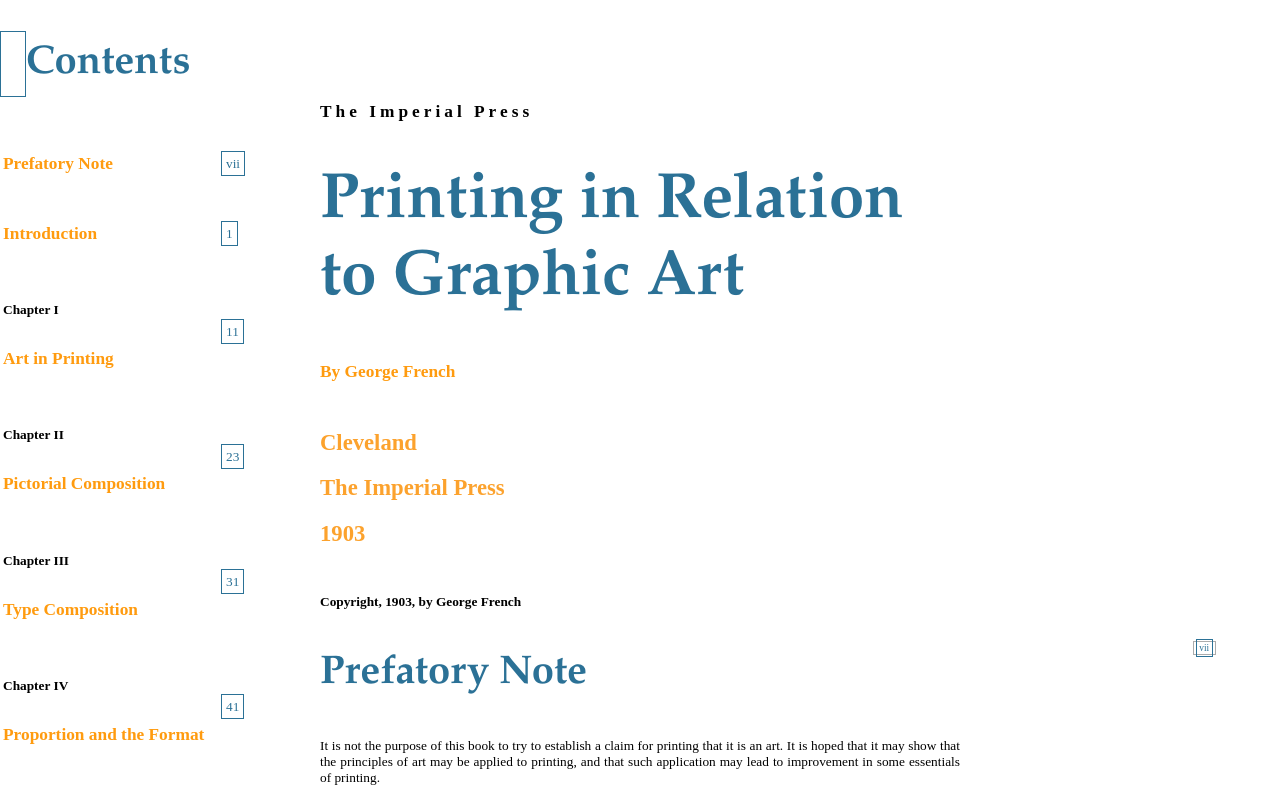
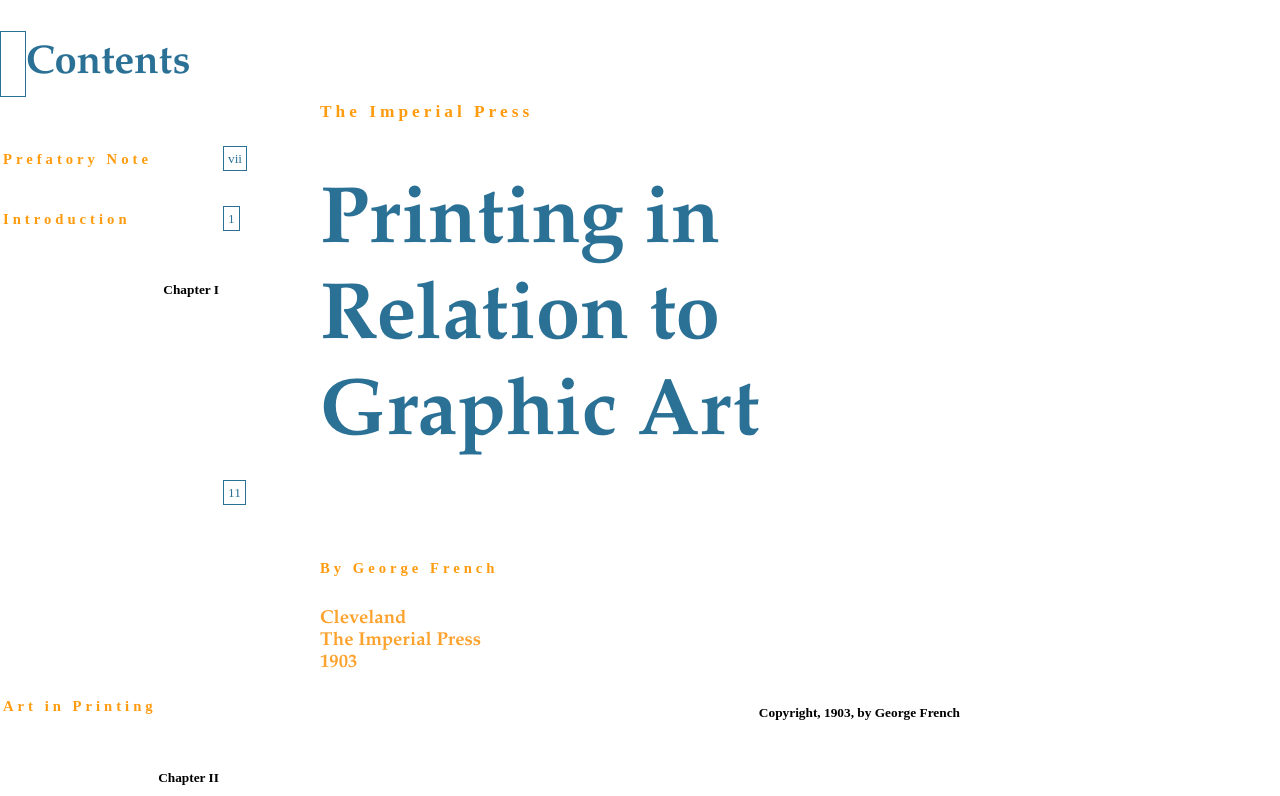
Before and after one commit to pho01/github-demo, a plain HTML site: page book.html in a window 1280 px wide. Shown: the top 796 px of the page. Drawn offline with Linux system fonts and the light colour scheme.

Commit message:
0228_night

```diff
--- a/style.css
+++ b/style.css
@@ -7,24 +7,40 @@
 
 
 h1{
-  font-size: 4em;color:#2b7196;font-family: "garamond";text-align:left;
-  max-width: 10em
+  font-size: 5em;
+  color:#2b7196;
+  font-family: "garamond";
+  text-align:left;
+  max-width: 50em;
+  margin-bottom: 15%;
 }
 h2{
-  font-size: 13pt;font-family: "futura";letter-spacing: 4px
+  font-size: 13pt;
+  font-family: "futura";
+  letter-spacing: 4px;
+  color: #ff9b0f;
 }
 h3{
-  font-size: 30pt;font-family: "garamond";color: #2b7196;
+  font-size: 30pt;
+  font-family: "garamond";
+  color: #2b7196;
 }
 
 h4{
-  font-size: 13pt;color: #ff9b0f; font-family: "futura"
+  font-size: 11pt;
+  color: #ff9b0f;
+  font-family: "futura";
+  letter-spacing: 3pt;
 }
 h5{
-  font-size: 17pt;color: #fca22d;font-family: "futura";line-height:2em
+  font-size: 14pt;
+  color: #fca22d;
+  font-family: "garamond";
 }
 h6{
   font-size: 10pt;
+  text-align: right;
+  margin-bottom:30em;
 }
 
 table{
```
